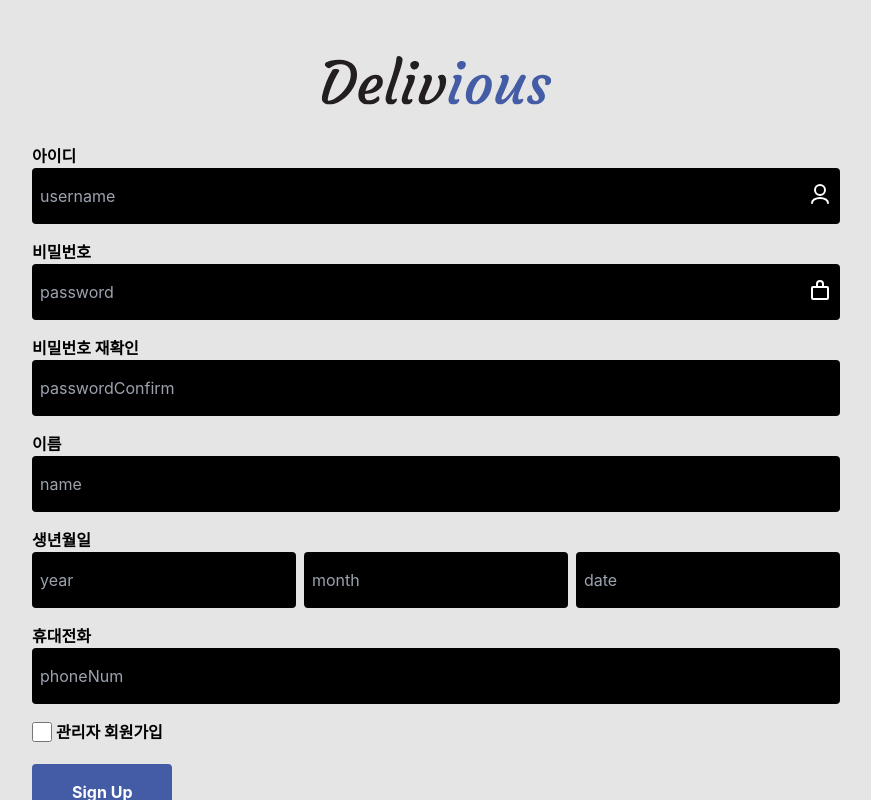
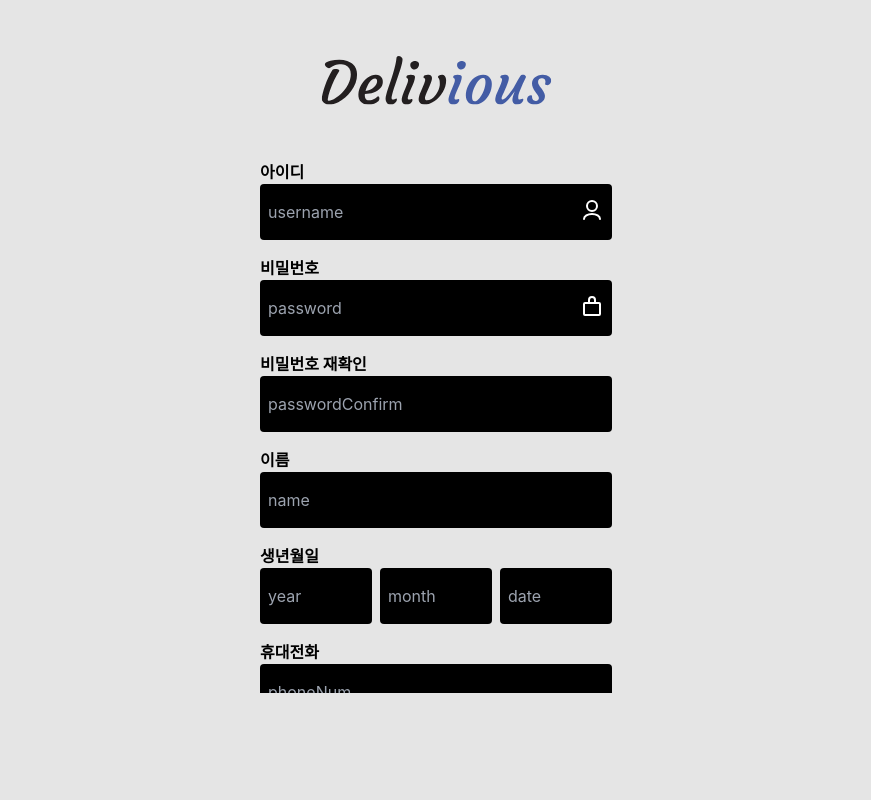
Before and after one commit to do-gather/delivious, a React (Create React App) app in the folder frontend/: page /sign-up in a window 1280 px wide. Shown: the whole page, without its empty margins (204-1075 px from the left). Built offline with nearby package versions, Linux system fonts and the light colour scheme.

Commit message:
fix: fix header overflow error in sign up

```diff
--- a/frontend/src/pages/SignUp.tsx
+++ b/frontend/src/pages/SignUp.tsx
@@ -81,8 +81,8 @@ export default function SignUp() {
   };
 
   return (
-    <div className="flex justify-center mt-36 px-4">
-      <div className="flex-col space-y-4">
+    <div className="pt-40 px-4 mx-auto md:w-96 h-full">
+      <div className="flex-col space-y-4 overflow-auto h-5/6">
         <div>
           <div className="text-base font-bold">아이디</div>
           <InputBox
```
